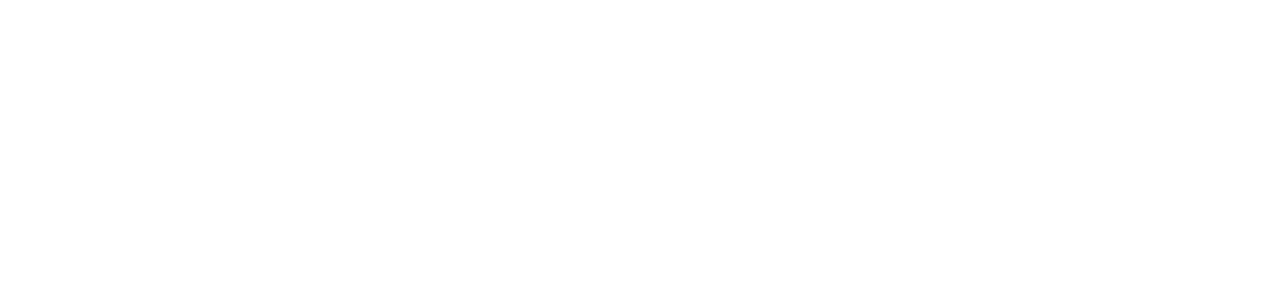
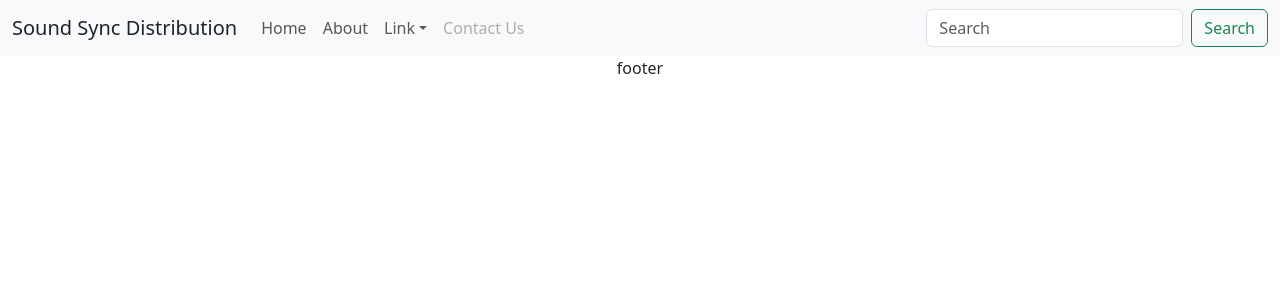
Before and after one commit to jb1756/Sound_Sync_Distribution, a React (Create React App) app: page / in a window 1280 px wide. Before the commit this address had no page. Shown: the top 300 px of the page. Built offline with nearby package versions, Linux system fonts and the light colour scheme.

Commit message:
navigation bar colored

```diff
--- a/src/components/navBar/index.js
+++ b/src/components/navBar/index.js
@@ -1,11 +1,11 @@
 import React from 'react'
-import { Nav, Navbar} from 'react-bootstrap';
+import { Nav, Navbar, Container, NavDropdown, Form, Button} from 'react-bootstrap';
 
 const NavBar = () => {
   return (
     <Navbar expand="lg" className="bg-body-tertiary">
     <Container fluid>
-      <Navbar.Brand href="#">Navbar scroll</Navbar.Brand>
+      <Navbar.Brand href="#" className='text-dark font-weight-bold'>Sound Sync Distribution</Navbar.Brand>
       <Navbar.Toggle aria-controls="navbarScroll" />
       <Navbar.Collapse id="navbarScroll">
         <Nav
@@ -14,7 +14,7 @@
           navbarScroll
         >
           <Nav.Link href="#action1">Home</Nav.Link>
-          <Nav.Link href="#action2">Link</Nav.Link>
+          <Nav.Link href="#action2">About</Nav.Link>
           <NavDropdown title="Link" id="navbarScrollingDropdown">
             <NavDropdown.Item href="#action3">
               Products
```
